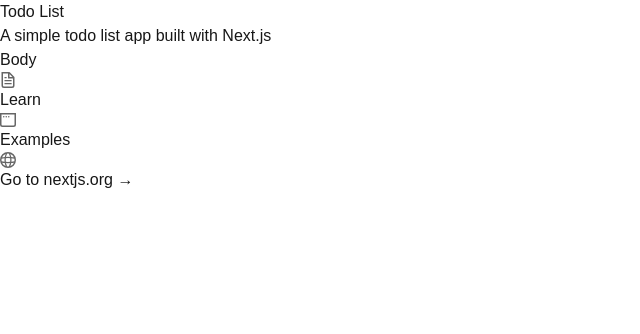
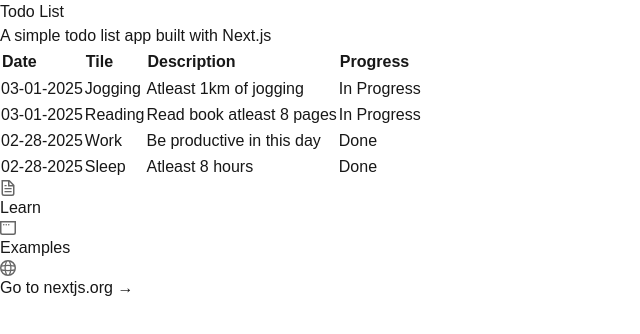
Before and after one commit to Dev-Jhoncel/ml-training, a Next.js app in the folder todo-list/: page / in a window 1280 px wide. Shown: the top 334 px of the page, without its empty margins (0-640 px from the left). Built offline with nearby package versions, Linux system fonts and the light colour scheme.

Commit message:
Add todo component to main page.

```diff
--- a/todo-list/src/app/Main/index.tsx
+++ b/todo-list/src/app/Main/index.tsx
@@ -1,10 +1,11 @@
 import { Footer } from "../Footer";
+import { Todo } from "../../components/todo"
 
 export const Main = () => {
   return (
     <div className="grid grid-rows-[20px_1fr_20px] items-center justify-items-center min-h-screen p-8 pb-20 gap-16 sm:p-20 font-[family-name:var(--font-geist-sans)]">
       <main className="flex flex-col gap-8 row-start-2 items-center sm:items-start sm:flex-row">
-        Body
+        <Todo/>
       </main>
       <Footer />
     </div>
--- /dev/null
+++ b/todo-list/src/components/todo.tsx
@@ -0,0 +1,49 @@
+export const Todo = () => {
+    return (<table>
+        <thead>
+            <tr>
+                <th>
+                    <td>Date</td>
+                </th>
+
+                <th>
+                    <td>Tile</td>
+                </th>
+
+                <th>
+                    <td>Description</td>
+                </th>
+
+                <th>
+                    <td>Progress</td>
+                </th>
+            </tr>
+        </thead>
+        <tbody>
+            <tr>
+                <td>03-01-2025</td>
+                <td>Jogging</td>
+                <td>Atleast 1km of jogging</td>
+                <td>In Progress</td>
+            </tr>
+            <tr>
+                <td>03-01-2025</td>
+                <td>Reading</td>
+                <td>Read book atleast 8 pages</td>
+                <td>In Progress</td>
+            </tr>
+            <tr>
+                <td>02-28-2025</td>
+                <td>Work</td>
+                <td>Be productive in this day</td>
+                <td>Done</td>
+            </tr>
+            <tr>
+                <td>02-28-2025</td>
+                <td>Sleep</td>
+                <td>Atleast 8 hours</td>
+                <td>Done</td>
+            </tr>
+        </tbody>
+    </table>);
+};
```
